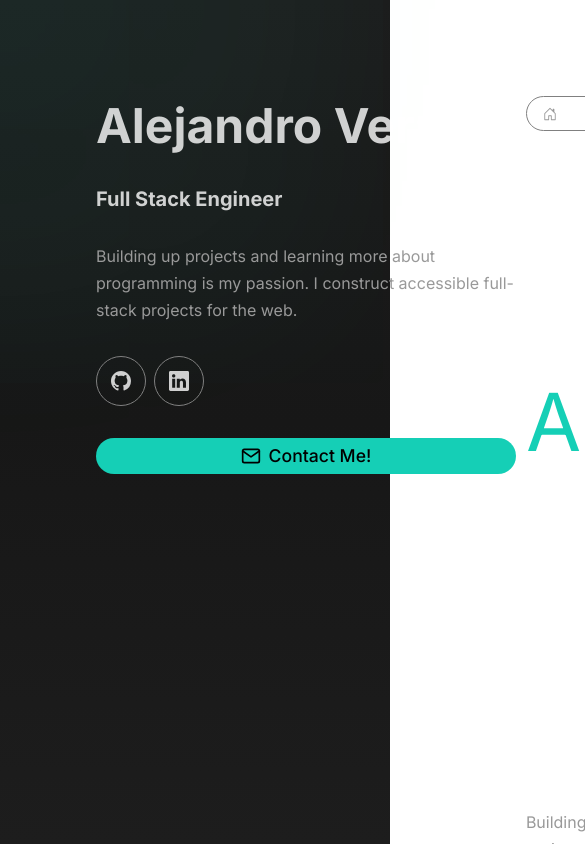
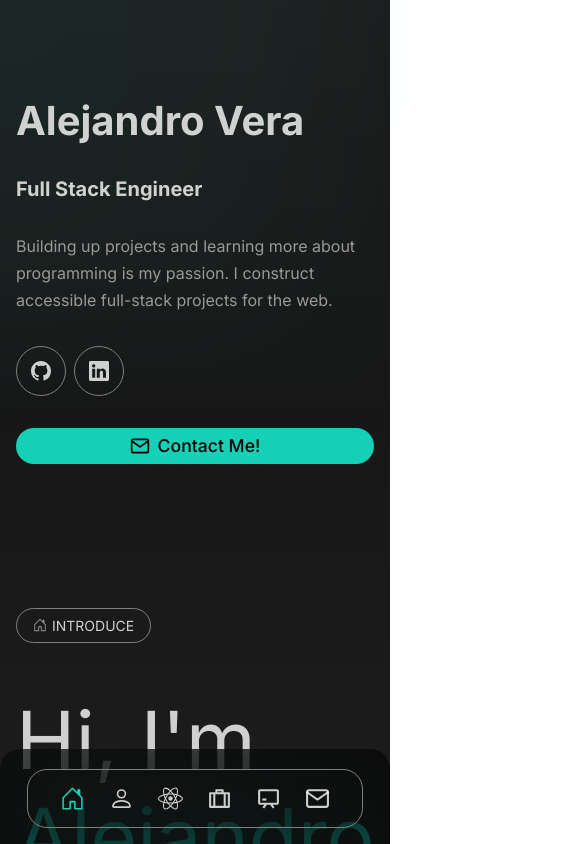
Before and after one commit to AlejandroV01/portfoliov2, a Next.js app: page / in a window 390 px wide. Shown: the top 844 px of the page, 585 px wide, since content can reach past the window. Built offline with nearby package versions, Linux system fonts and the light colour scheme.

Commit message:
Fixed responsiveness

```diff
--- a/app/components/Contact/Contact.css
+++ b/app/components/Contact/Contact.css
@@ -36,3 +36,9 @@
   resize: none;
   grid-column: span 4;
 }
+
+@media (max-width: 1050px) {
+  .ContactDiv {
+    padding-bottom: 5rem;
+  }
+}
--- a/app/components/Contact/Contact.jsx
+++ b/app/components/Contact/Contact.jsx
@@ -52,7 +52,7 @@ const Contact = () => {
       )
   }
   return (
-    <div className='gutterHuge'>
+    <div className='gutterHuge ContactDiv'>
       <h1 className='lighterHeading gutterBig'>
         Let&apos;s Work <span className='mainColor '>Together!</span>
       </h1>
--- a/app/components/Projects/Projects.jsx
+++ b/app/components/Projects/Projects.jsx
@@ -39,8 +39,8 @@ const Projects = () => {
           <div key={index} className='grid gutterBig' style={{ gap: '2.5rem', justifyContent: 'flex-start' }}>
             <a href={project.link} className='coverLink' />
             {/* eslint-disable-next-line */}
-            <img className='leftGrid fullWidth' alt={project.title} src={project.imgUrl} />
-            <div className='flexVert rightGrid'>
+            <img className='leftGrid leftGridMod fullWidth' alt={project.title} src={project.imgUrl} />
+            <div className='flexVert rightGrid rightGridMod'>
               <div className='flex gutter' style={{ alignItems: 'center' }}>
                 <h3 className=' projectResumeTitle'>{project.title}</h3>
                 <div>
--- a/app/components/Resume/Resume.css
+++ b/app/components/Resume/Resume.css
@@ -28,11 +28,11 @@
   color: var(--textColor);
 }
 .leftGrid {
-  grid-column: span 2 / span 2;
+  grid-column: span 3 / span 3;
 }
 
 .rightGrid {
-  grid-column: span 6 / span 6;
+  grid-column: span 5 / span 5;
 }
 
 .coverLink {
@@ -56,3 +56,27 @@
   transition: margin-left 0.1s ease-in-out;
   margin-left: 0.75rem;
 }
+
+@media (max-width: 1230px) {
+  .rightGridMod {
+    grid-column: span 8 / span 8 !important;
+  }
+  .leftGridMod {
+    grid-column: span 4 / span 4 !important;
+  }
+}
+
+@media (max-width: 750px) {
+  .leftGridMod {
+    grid-column: span 6 / span 6 !important;
+  }
+}
+
+@media (max-width: 750px) {
+  .rightGridResume {
+    grid-column: span 8 / span 8 !important;
+  }
+  .leftGridResume {
+    grid-column: span 6 / span 6 !important;
+  }
+}
--- a/app/components/Resume/Resume.jsx
+++ b/app/components/Resume/Resume.jsx
@@ -37,10 +37,10 @@ const Resume = () => {
           return (
             <div key={index} className='grid gutterBig' style={{ gap: '2.5rem', justifyContent: 'flex-start' }}>
               <a href={job.link} className='coverLink' />
-              <p className='subtleText leftGrid'>
+              <p className='subtleText leftGrid leftGridResume'>
                 {job.startDate.toUpperCase()} - {job.endDate.toUpperCase()}
               </p>
-              <div className='flexVert rightGrid'>
+              <div className='flexVert rightGrid rightGridResume'>
                 <div className='flex gutter' style={{ gap: '1rem', alignItems: 'center' }}>
                   <h3 className='projectResumeTitle'>
                     {job.role} &#x2022; {job.company}
--- a/app/components/SpinningText.css
+++ b/app/components/SpinningText.css
@@ -42,3 +42,9 @@
   transform-origin: 0 100px;
   overflow: hidden;
 }
+
+@media (max-width: 680px) {
+  .circle {
+    display: none;
+  }
+}
--- a/app/global.css
+++ b/app/global.css
@@ -120,6 +120,7 @@ h2 {
 }
 
 .card {
+  width: 25%;
   position: sticky;
   align-items: start;
   top: 0;
@@ -145,11 +146,6 @@ h2 {
 }
 .main_flex {
   gap: 5%;
-}
-@media (max-width: 1250px) {
-  .main_container {
-    flex-direction: column;
-  }
 }
 
 .mousefollow {
@@ -217,3 +213,40 @@ h2 {
   transition: color 0.1s ease-in-out;
   color: white;
 }
+.InfoPanel {
+  padding-top: 6rem;
+}
+@media (max-width: 1230px) {
+  .main_flex {
+    flex-direction: column;
+  }
+  .card {
+    position: relative;
+    width: 70%;
+  }
+  .InfoPanel {
+    padding-top: 3rem;
+    width: 100%;
+  }
+}
+
+@media (max-width: 680px) {
+  .card {
+    width: 100%;
+  }
+  .main_container {
+    padding: 0 2rem;
+  }
+}
+
+@media (max-width: 570px) {
+  h1 {
+    font-size: 2.5rem;
+  }
+}
+
+@media (max-width: 500px) {
+  .main_container {
+    padding: 0 1rem;
+  }
+}
--- a/app/scenes/ContactCard.jsx
+++ b/app/scenes/ContactCard.jsx
@@ -4,7 +4,7 @@ import { FiMail } from 'react-icons/fi'
 
 const ContactCard = ({ contactRef }) => {
   return (
-    <div className='flex_vert card' style={{ width: '25%', gap: '2rem', minWidth: '420px' }}>
+    <div style={{ gap: '2rem' }} className='flex_vert card'>
       <h1>
         <a href='/' className='title'>
           Alejandro Vera
--- a/app/scenes/InfoPanel.jsx
+++ b/app/scenes/InfoPanel.jsx
@@ -12,7 +12,7 @@ import Resume from '../components/Resume/Resume'
 import Skills from '../components/Skills/Skills'
 const InfoPanel = ({ homeRef, aboutRef, skillsRef, resumeRef, projectsRef, contactRef }) => {
   return (
-    <div style={{ width: '60%', paddingTop: '6rem' }} className='flexVert'>
+    <div className='flexVert InfoPanel'>
       <div className='chip gutterBig' ref={homeRef}>
         <BsHouseDoor />
         <span>INTRODUCE</span>
--- a/app/scenes/NavBar.css
+++ b/app/scenes/NavBar.css
@@ -22,3 +22,30 @@
 .navBarDiv * {
   cursor: pointer;
 }
+
+@media (max-width: 1230px) {
+  .NavBar {
+    padding: 0;
+    position: fixed;
+    width: 100%;
+    justify-content: center;
+    align-items: flex-end;
+    bottom: 0;
+    left: 0;
+  }
+  .navBarDiv {
+    padding: 1rem 2rem;
+    flex-direction: row;
+    margin-bottom: 1rem;
+  }
+  .navBack {
+    background-color: rgba(0, 0, 0, 0.555);
+    width: 100%;
+    height: 95px;
+    position: absolute;
+    z-index: -1;
+    border-top-left-radius: var(--borderRadius);
+    border-top-right-radius: var(--borderRadius);
+    backdrop-filter: blur(50px);
+  }
+}
--- a/app/scenes/NavBar.jsx
+++ b/app/scenes/NavBar.jsx
@@ -1,5 +1,5 @@
 'use client'
-import React from 'react'
+import React, { useState } from 'react'
 import { BiChalkboard } from 'react-icons/bi'
 import { BsHouseDoor, BsPerson } from 'react-icons/bs'
 import { FaReact } from 'react-icons/fa'
@@ -17,10 +17,10 @@ const NavBar = ({ isHomeInView, isAboutInView, isSkillsInView, isResumeInView, i
   }
   const shouldHighlightElements = elementName => {
     const highestVisible = highestVisibleElement()
-    return elementName === highestVisible
+    if (elementName === highestVisible) return elementName === highestVisible
   }
   return (
-    <div style={{ width: '15%' }} className='NavBar'>
+    <div className='NavBar'>
       <div className='navBarDiv'>
         <BsHouseDoor onClick={() => handleIconClick('home')} size={25} color={shouldHighlightElements('home') && '#15cfb6'} />
         <BsPerson onClick={() => handleIconClick('about')} size={25} color={shouldHighlightElements('about') && '#15cfb6'} />
@@ -29,6 +29,7 @@ const NavBar = ({ isHomeInView, isAboutInView, isSkillsInView, isResumeInView, i
         <BiChalkboard onClick={() => handleIconClick('projects')} size={25} color={shouldHighlightElements('projects') && '#15cfb6'} />
         <FiMail onClick={() => handleIconClick('contact')} size={25} color={shouldHighlightElements('contact') && '#15cfb6'} />
       </div>
+      <div className='navBack'></div>
     </div>
   )
 }
```
